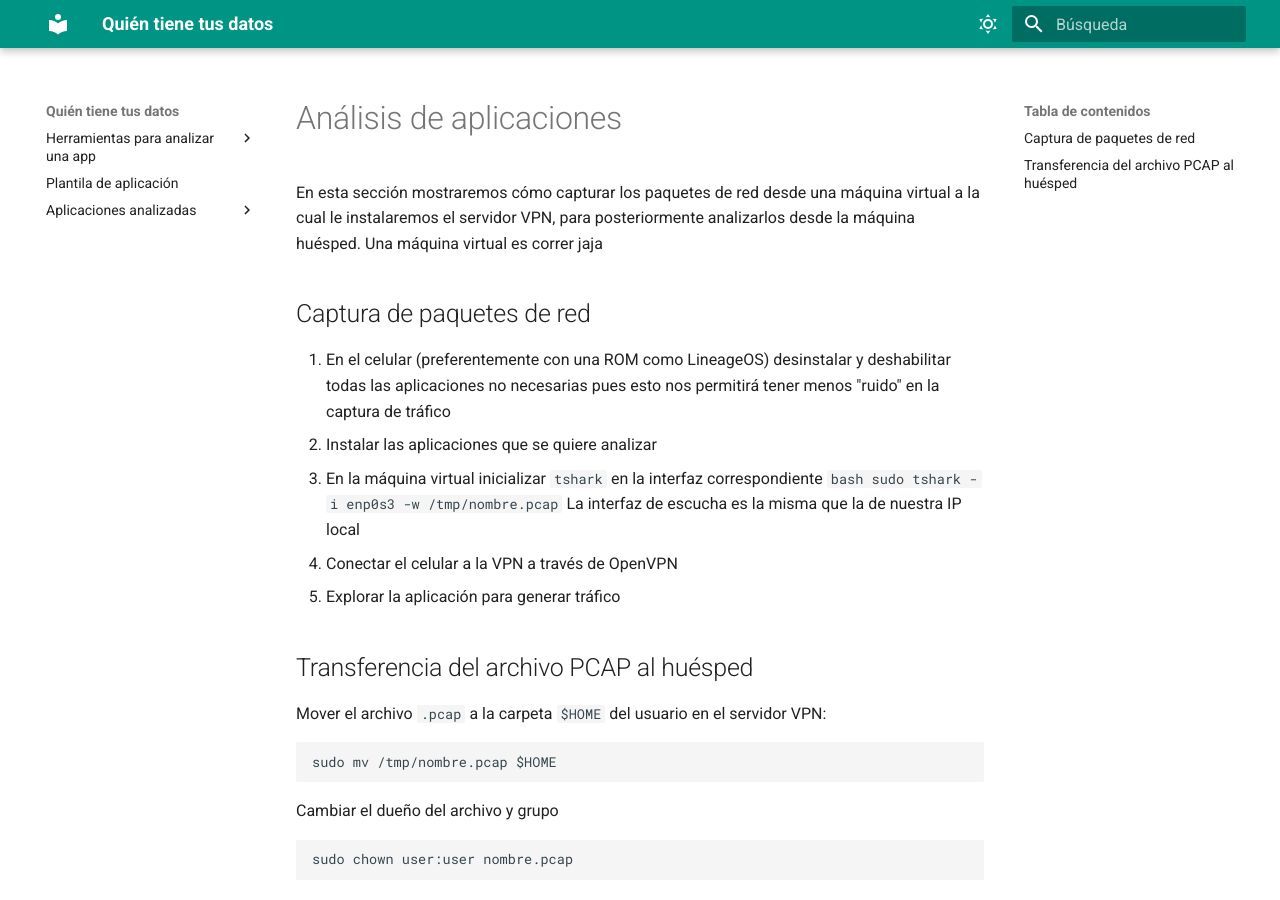
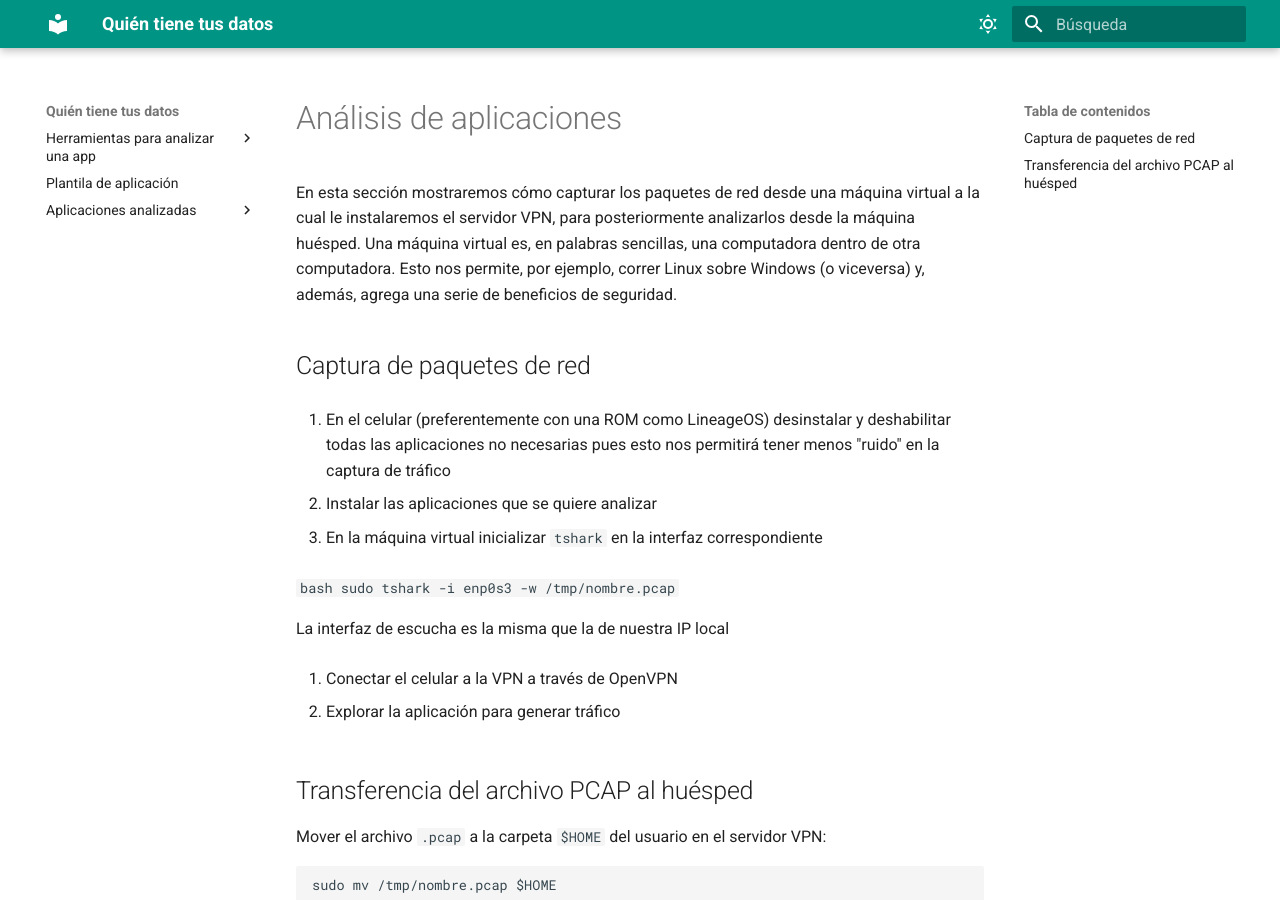
Before and after one commit to Socialtic/qttd, an MkDocs documentation site: the page built from docs/02-captura-trafico.md, in a window 1280 px wide and 900 px high. Built offline with MkDocs 1.6.1 and Material for MkDocs 9.7.7, drawn with Linux system fonts in a browser that asks for light colours.

Commit message:
Update 02-captura-trafico.md
User Friendly

````diff
--- a/docs/02-captura-trafico.md
+++ b/docs/02-captura-trafico.md
@@ -1,17 +1,23 @@
 # Análisis de aplicaciones
 
-En esta sección mostraremos cómo capturar los paquetes de red desde una máquina virtual a la cual le instalaremos el servidor VPN, para posteriormente analizarlos desde la máquina huésped. Una máquina virtual es correr jaja
+En esta sección mostraremos cómo capturar los paquetes de red desde una máquina virtual a la cual le instalaremos el servidor VPN, para posteriormente analizarlos desde la máquina huésped. Una máquina virtual es, en palabras sencillas, una computadora dentro de otra computadora. Esto nos permite, por ejemplo, correr Linux sobre Windows (o viceversa) y, además, agrega una serie de beneficios de seguridad.
 
 ## Captura de paquetes de red
 
 1. En el celular (preferentemente con una ROM como LineageOS) desinstalar y deshabilitar todas las aplicaciones no necesarias pues esto nos permitirá tener menos "ruido" en la captura de tráfico
+
 2. Instalar las aplicaciones que se quiere analizar
+
 3. En la máquina virtual inicializar `tshark` en la interfaz correspondiente
+
    ```bash
    sudo tshark -i enp0s3 -w /tmp/nombre.pcap
    ```
+
    La interfaz de escucha es la misma que la de nuestra IP local
+
 4. Conectar el celular a la VPN a través de OpenVPN
+
 5. Explorar la aplicación para generar tráfico
 
 ## Transferencia del archivo PCAP al huésped
````
